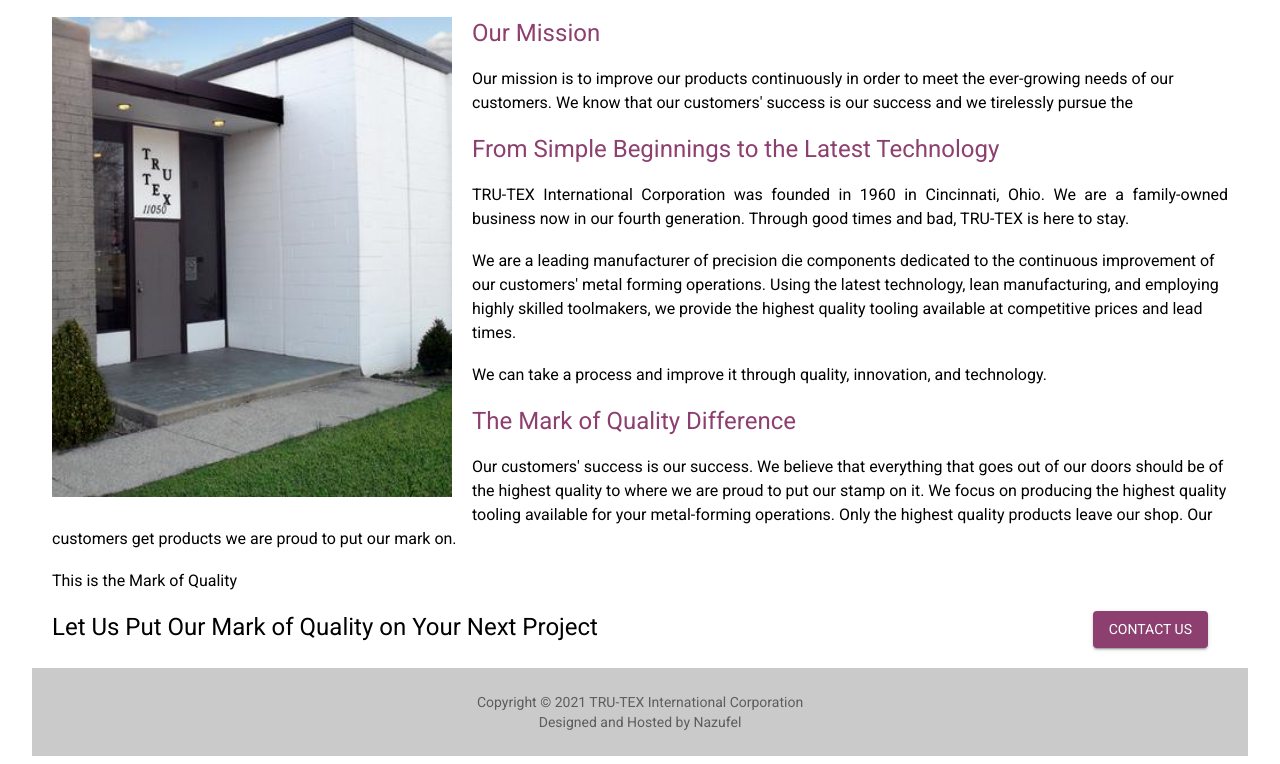
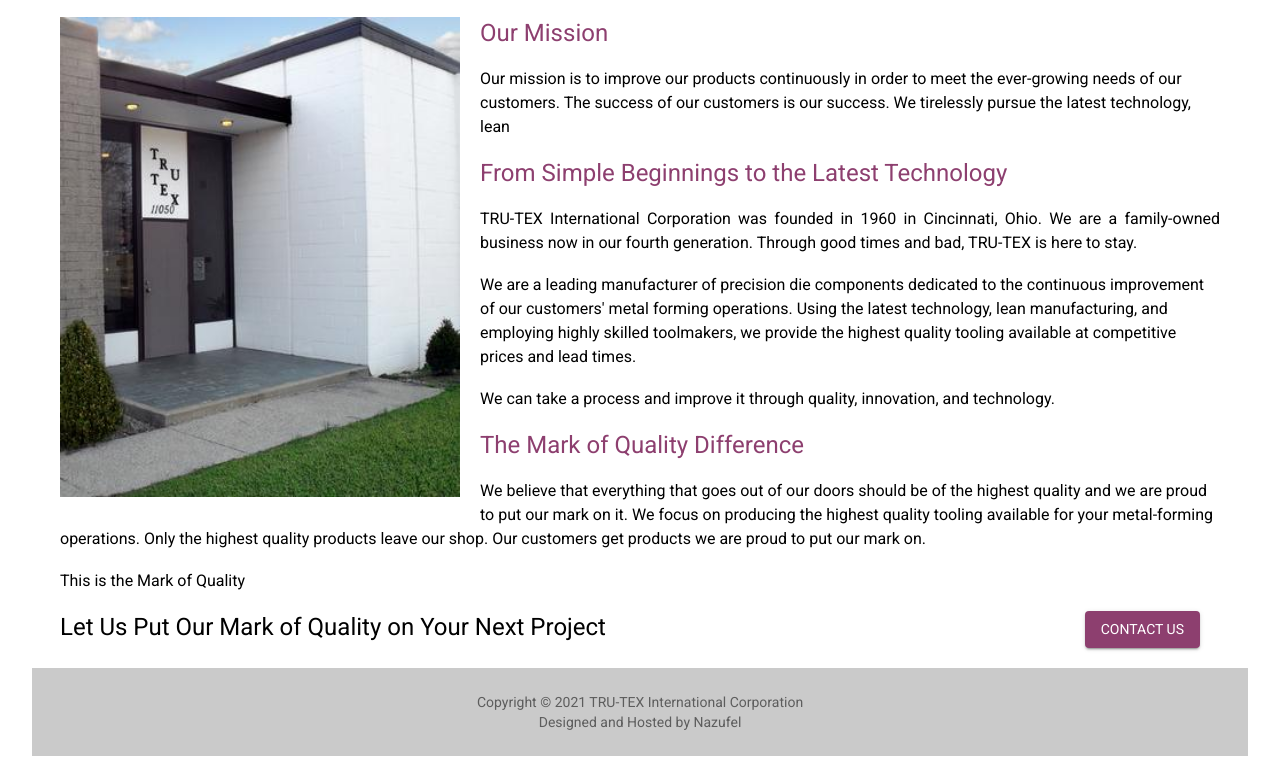
Before and after one commit to nazufel/trutexint, a Gatsby site: page /about in a window 1280 px wide. Shown: the part 137-901 px from the top of the page. Built offline with nearby package versions, Linux system fonts and the light colour scheme; Gatsby itself is replaced by a stand-in of ours.

Commit message:
made more notes than anything

```diff
--- a/src/components/layout.js
+++ b/src/components/layout.js
@@ -46,7 +46,9 @@
   <ThemeProvider theme={theme}>
     <Container maxWidth="lg">
       <SiteAppBar />
-      <main style={{ paddingRight: 20, paddingLeft: 20}}>{children}</main>
+      <body>
+        <main style={{ paddingRight: 20, paddingLeft: 20}}>{children}</main>
+      </body>
       <SubFooter/>
     </Container>
   </ThemeProvider>
--- a/src/pages/about.js
+++ b/src/pages/about.js
@@ -34,7 +34,7 @@
         </Typography>
         <br/>
         <Typography>
-          Our mission is to improve our products continuously in order to meet the ever-growing needs of our customers. We know that our customers' success is our success and we tirelessly pursue the
+          Our mission is to improve our products continuously in order to meet the ever-growing needs of our customers. The success of our customers is our success. We tirelessly pursue the latest technology, lean
         </Typography>
         <br/>
         <Typography color="primary" variant="h5" component="h2">
@@ -46,8 +46,7 @@
         </Typography>
         <br/>
         <Typography variant="body1">
-          We are a leading manufacturer of precision die components dedicated to the continuous improvement of our customers' metal forming operations. Using the latest technology, lean manufacturing,
-          and employing highly skilled toolmakers, we provide the highest quality tooling available at competitive prices and lead times.
+          We are a leading manufacturer of precision die components dedicated to the continuous improvement of our customers' metal forming operations. Using the latest technology, lean manufacturing, and employing highly skilled toolmakers, we provide the highest quality tooling available at competitive prices and lead times.
         </Typography>
         <br/>
         <Typography variant="body1">
@@ -59,7 +58,7 @@
         </Typography>
         <br/>
         <Typography variant="body1">
-          Our customers' success is our success. We believe that everything that goes out of our doors should be of the highest quality to where we are proud to put our stamp on it. We focus on producing the highest quality tooling available for your metal-forming operations. Only the highest quality products leave our shop. Our customers get products we are proud to put our mark on.
+          We believe that everything that goes out of our doors should be of the highest quality and we are proud to put our mark on it. We focus on producing the highest quality tooling available for your metal-forming operations. Only the highest quality products leave our shop. Our customers get products we are proud to put our mark on.
         </Typography>
         <br/>
         <Typography>
```
Also changed, not shown: README.md.
